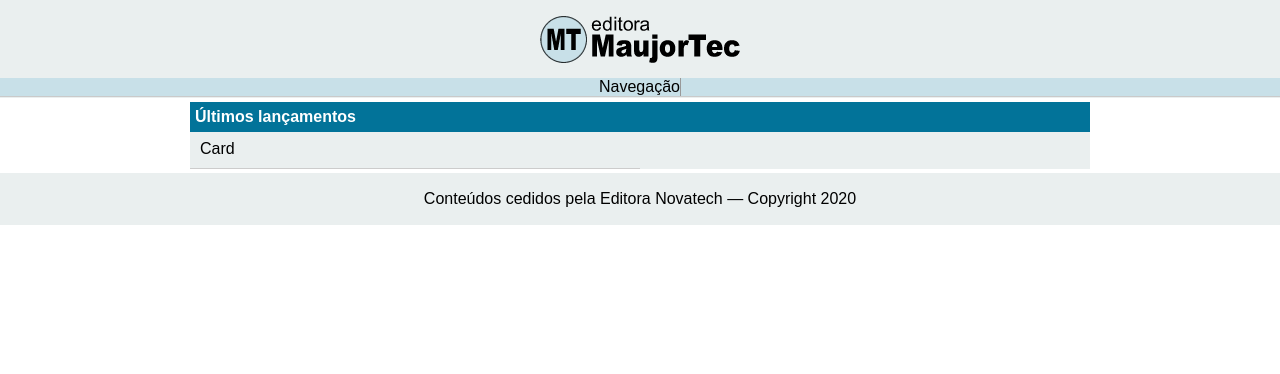
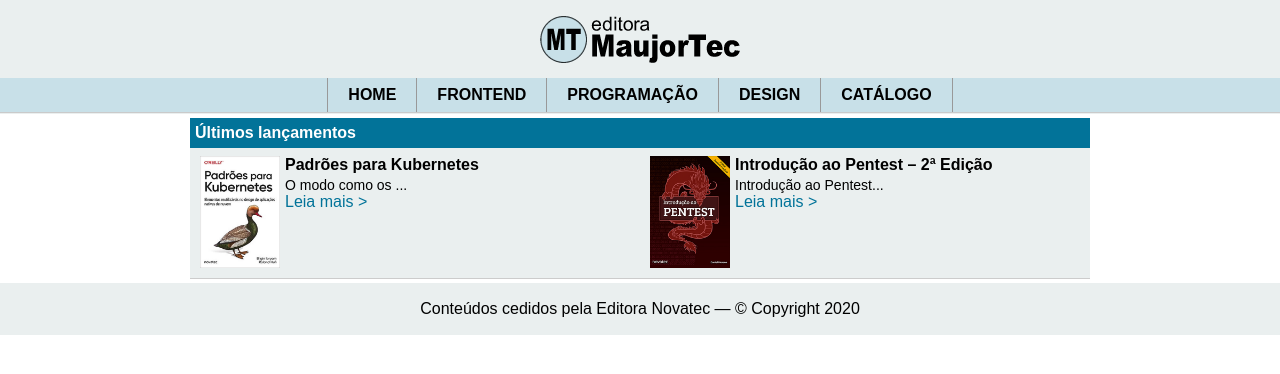
Before and after one commit to rveneroso/react-aprenda-praticando, a React (Create React App) app in the folder editora-maujortec/: page / in a window 1280 px wide. Shown: the top 374 px of the page. Built offline with nearby package versions, Linux system fonts and the light colour scheme.

Commit message:
Versão do site de acordo com o capítulo 05 - Uso de componentes

```diff
--- a/editora-maujortec/src/App.js
+++ b/editora-maujortec/src/App.js
@@ -1,22 +1,14 @@
-import logo from './logo.svg';
-import React from "react";
+import React from 'react'
+import Topo from "./components/Topo";
+import Principal from './components/Principal';
+import Rodape from './components/Rodape';
 
-function App() {
+const App = () => {
   return (
     <>
-      <header className="topo">
-        <h1 className="logo"></h1>
-        <ul>
-          <li href="">Navegação</li>
-        </ul>
-      </header>
-      <main className="principal">
-        <h2>Últimos lançamentos</h2>
-        <div className="card">Card</div>
-      </main>
-      <footer className="rodape">
-        <p>Conteúdos cedidos pela Editora Novatech &#8212; Copyright 2020</p>
-      </footer>
+      <Topo />
+      <Principal />
+      <Rodape />
     </>
   );
 }
--- /dev/null
+++ b/editora-maujortec/src/components/Home.js
@@ -0,0 +1,31 @@
+import React from "react";
+
+const Home = () => {
+  return (
+    <>
+      <h2>Últimos lançamentos</h2>
+      <div className="card">
+        <div className="thumb">
+          <img src="imagens/capas/9788575228142.jpg" alt="" />
+        </div>
+        <div className="detalhes">
+          <h3>Padrões para Kubernetes</h3>
+          <p>O modo como os ...</p>
+          <a href="#">Leia mais &gt;</a>
+        </div>
+      </div>
+      <div className="card">
+        <div className="thumb">
+          <img src="imagens/capas/9788575228074.jpg" alt="" />
+        </div>
+        <div className="detalhes">
+          <h3>Introdução ao Pentest – 2ª Edição</h3>
+          <p>Introdução ao Pentest...</p>
+          <a href="#">Leia mais &gt;</a>
+        </div>
+      </div>
+    </>
+  );
+};
+
+export default Home;
--- /dev/null
+++ b/editora-maujortec/src/components/Logo.js
@@ -0,0 +1,12 @@
+import React from "react";
+const Logo = () => {
+    return (
+        <a href="#">
+            <h1 className="logo">
+                <span>Editora MaujourTec</span>
+            </h1>
+        </a>
+    );
+}
+
+export default Logo;
--- /dev/null
+++ b/editora-maujortec/src/components/Navegacao.js
@@ -0,0 +1,16 @@
+import React from 'react';
+
+const Navegacao = () => {
+    return (
+        <ul>
+            <li><a href="#">Home</a></li>
+            <li><a href="#">Frontend</a></li>
+            <li><a href="#">Programação</a></li>
+            <li><a href="#">Design</a></li>
+            <li><a href="#">Catálogo</a></li>
+        </ul>
+    );
+
+}
+
+export default Navegacao;
--- /dev/null
+++ b/editora-maujortec/src/components/Principal.js
@@ -0,0 +1,12 @@
+import React from 'react';
+import Home from "./Home";
+
+const Principal = () => {
+    return (
+        <main className="principal">
+            <Home />
+        </main>
+    );
+}
+
+export default Principal;
--- /dev/null
+++ b/editora-maujortec/src/components/Rodape.js
@@ -0,0 +1,13 @@
+import React from 'react'
+
+const Rodape = () => {
+    return(
+        <footer className="rodape">
+            <p>
+                Conteúdos cedidos pela Editora Novatec &#8212; &copy; Copyright 2020
+            </p>
+        </footer>
+    );
+}
+
+export default Rodape;
--- /dev/null
+++ b/editora-maujortec/src/components/Topo.js
@@ -0,0 +1,14 @@
+import React from 'react';
+import Logo from "./Logo";
+import Navegacao from './Navegacao';
+
+const Topo = () => {
+    return (
+        <header className="topo">
+            <Logo />
+            <Navegacao />
+        </header>
+    );
+}
+
+export default Topo;
```
